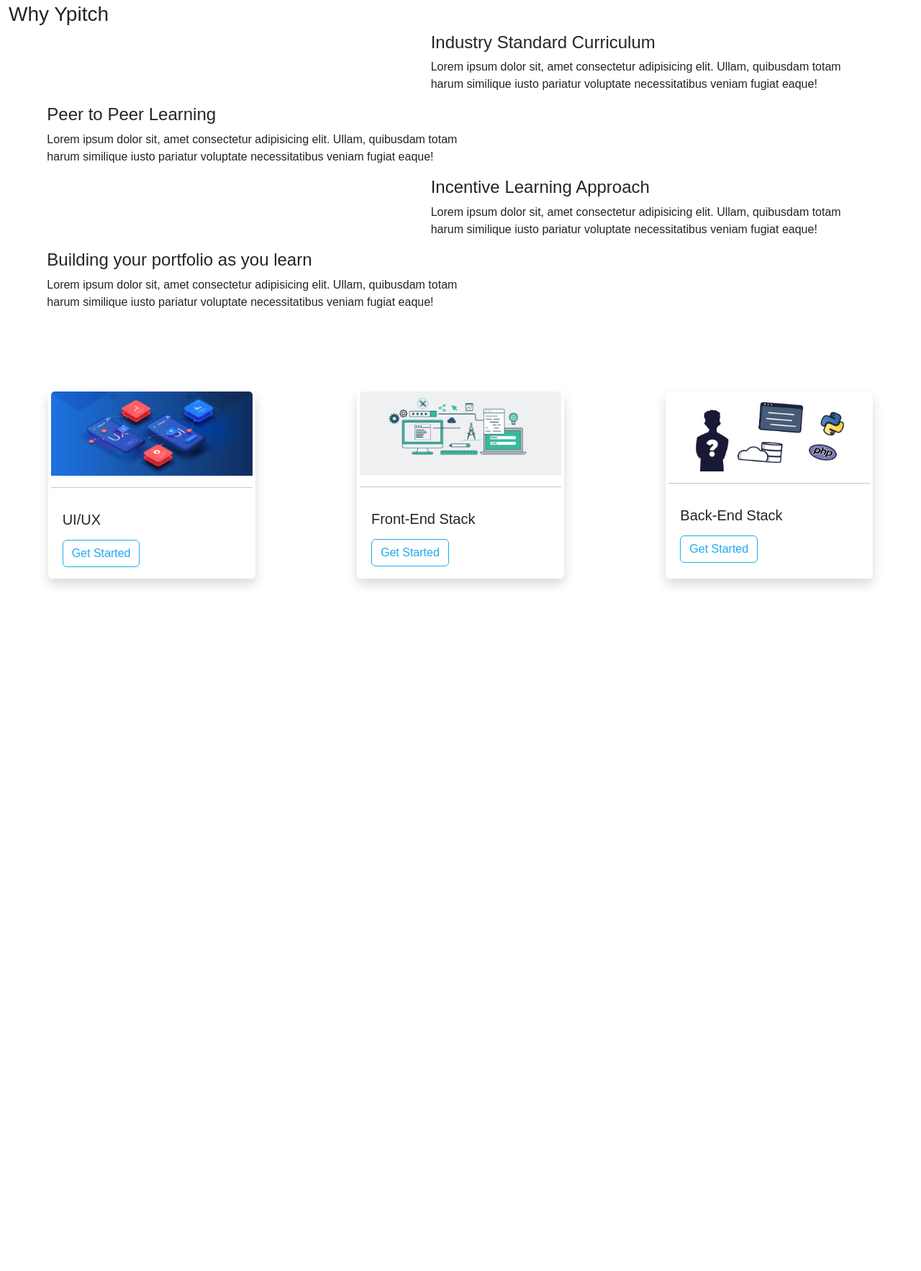
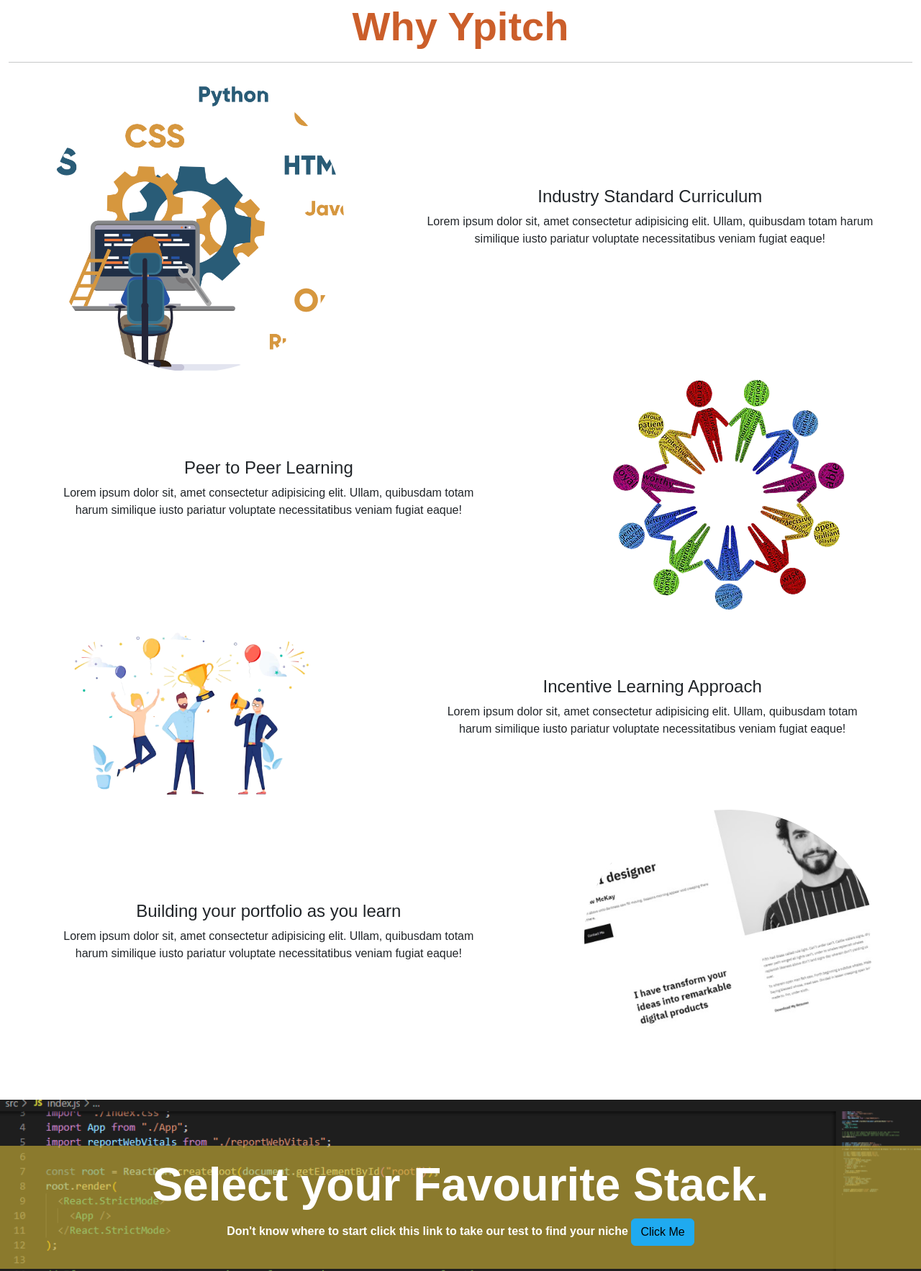
Before and after one commit to YrayPixels/Ypitch, a website: page index.html in a window 1280 px wide. Shown: the part 731-2497 px from the top of the page at 72% size. Before the commit the page ends 1583 px from the top, so only its background shows below. Drawn offline with nearby package versions, Linux system fonts and the light colour scheme; a web font is replaced by a local one.

Commit message:
responsiveness

```diff
--- a/css/style.css
+++ b/css/style.css
@@ -25,6 +25,18 @@
 .leadingtext span {
     background-image: url('/images/8865999_25896-removebg-preview.png');
     background-size: cover;
+    background-attachment: fixed;
+}
+
+.skillsClass {
+
+    background-image: url('/images/codebg.png');
+    background-size: cover;
+}
+
+.stackHeader {
+    background-color: #d1b5389d;
+    font-weight: bold;
 }
 
 .skillCard {
@@ -33,6 +45,10 @@
 
 }
 
+.whyYpitch img {
+    border-radius: 50%;
+}
+
 .skillCard img:hover {
     transition: transform 0.8s;
     transform: scale(1.1);
--- a/index.html
+++ b/index.html
@@ -34,7 +34,7 @@
                         <a class="nav-link" href="#">Our Gallery</a>
                     </li>
                 </ul>
-                <a class="btn btn-outline-newcol1">
+                <a href="#skillStack" class="btn btn-outline-newcol1">
                     Get Started
                 </a>
 
@@ -59,7 +59,7 @@
                         </p>
                     </div>
                     <div>
-                        <a class="btn btn-newcol4 text-info">
+                        <a href="#skillStack" class="btn btn-newcol4 text-info">
                             Get Started
                         </a>
 
@@ -75,13 +75,14 @@
 
         <!-- About -->
         <div class="container-fluid whyYpitch py-5">
-            <h3>Why Ypitch</h3>
+            <h3 class="text-center fw-bold display-4 text-newcol5">Why Ypitch</h3>
+            <hr>
 
-            <div class="row justify-content-around align-items-center">
-                <div class="col-4">
+            <div class="row justify-content-around g-2 align-items-center">
+                <div class="col-12 col-md-4 text-center order-2 order-md-0">
                     <img class="img-fluid" src="/images/curri.png" alt="">
                 </div>
-                <div class="col-6">
+                <div class="col-12 col-md-6 text-center">
                     <h4>Industry Standard Curriculum</h4>
                     <p>Lorem ipsum dolor sit, amet consectetur adipisicing elit. Ullam, quibusdam totam harum similique
                         iusto pariatur voluptate necessitatibus veniam fugiat eaque!</p>
@@ -89,21 +90,21 @@
             </div>
             <div class="row justify-content-around align-items-center">
 
-                <div class="col-6">
+                <div class="col-12 col-md-6 text-center">
                     <h4>Peer to Peer Learning</h4>
 
                     <p>Lorem ipsum dolor sit, amet consectetur adipisicing elit. Ullam, quibusdam totam harum similique
                         iusto pariatur voluptate necessitatibus veniam fugiat eaque!</p>
                 </div>
-                <div class="col-4">
+                <div class="col-12 col-md-4 text-center">
                     <img class="img-fluid" src="/images/peertopeer.png" alt="">
                 </div>
             </div>
             <div class="row justify-content-around align-items-center">
-                <div class="col-4">
+                <div class="col-12 col-md-4 order-2 order-md-0 text-center">
                     <img class="img-fluid" src="/images/incentives.png" alt="">
                 </div>
-                <div class="col-6">
+                <div class="col-12 col-md-6 text-center">
                     <h4>Incentive Learning Approach</h4>
 
                     <p>Lorem ipsum dolor sit, amet consectetur adipisicing elit. Ullam, quibusdam totam harum similique
@@ -112,13 +113,13 @@
             </div>
             <div class="row justify-content-around align-items-center">
 
-                <div class="col-6">
+                <div class="col-12 col-md-6 text-center">
                     <h4>Building your portfolio as you learn</h4>
 
                     <p>Lorem ipsum dolor sit, amet consectetur adipisicing elit. Ullam, quibusdam totam harum similique
                         iusto pariatur voluptate necessitatibus veniam fugiat eaque!</p>
                 </div>
-                <div class="col-4">
+                <div class="col-12 col-md-4 text-center">
                     <img class="img-fluid" src="/images/uiuxportdolio.jpg" alt="">
                 </div>
             </div>
@@ -130,7 +131,16 @@
 
         <!-- Skill Stack -->
 
-        <div class="skillsClass py-5 row g-2 justify-content-around align-items-stretch">
+        <div id="skillStack" class="skillsClass py-5 ">
+            <div class="text-info stackHeader p-3 my-3 text-center">
+                <h4 class="display-3 fw-bold">Select your Favourite Stack.</h4>
+                <p class="">Don't know where to start click this link to take our test to find your niche
+                    <span><a class="btn btn-newcol1" href="">Click
+                            Me</a></span>
+                </p>
+            </div>
+            <div class="row g-2 py-5 justify-content-around align-items-stretch">
+
 
                 <div class="card skillCard border-0 shadow" style="width: 18rem;">
                     <img src="/images/uiux.jpg" class="card-img-top img-fluid" alt="...">
@@ -159,6 +169,11 @@
                         <a href="#" class="btn btn-outline-newcol1">Get Started</a>
                     </div>
                 </div>
+            </div>
+        </div>
+
+        <!-- Apply for your stack -->
+        <div>
 
         </div>
 
@@ -166,6 +181,10 @@
 
     </main>
 
+    <!-- footer -->
+    <footer>
+
+    </footer>
 
 
     <script src="https://cdn.jsdelivr.net/npm/bootstrap@5.0.2/dist/js/bootstrap.bundle.min.js"
```
Also changed, not shown: images/curri.png (added), images/incentives.png (added), images/peertopeer.png (added), images/uiuxportdolio.jpg (added). Lines whose indentation alone changed are shown as unchanged.
